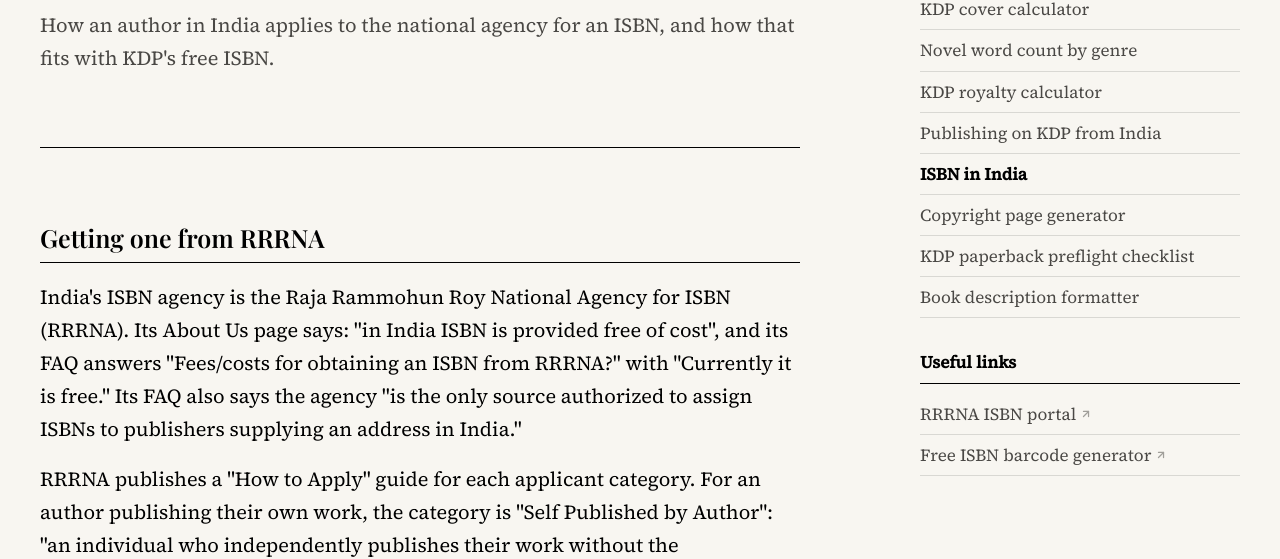
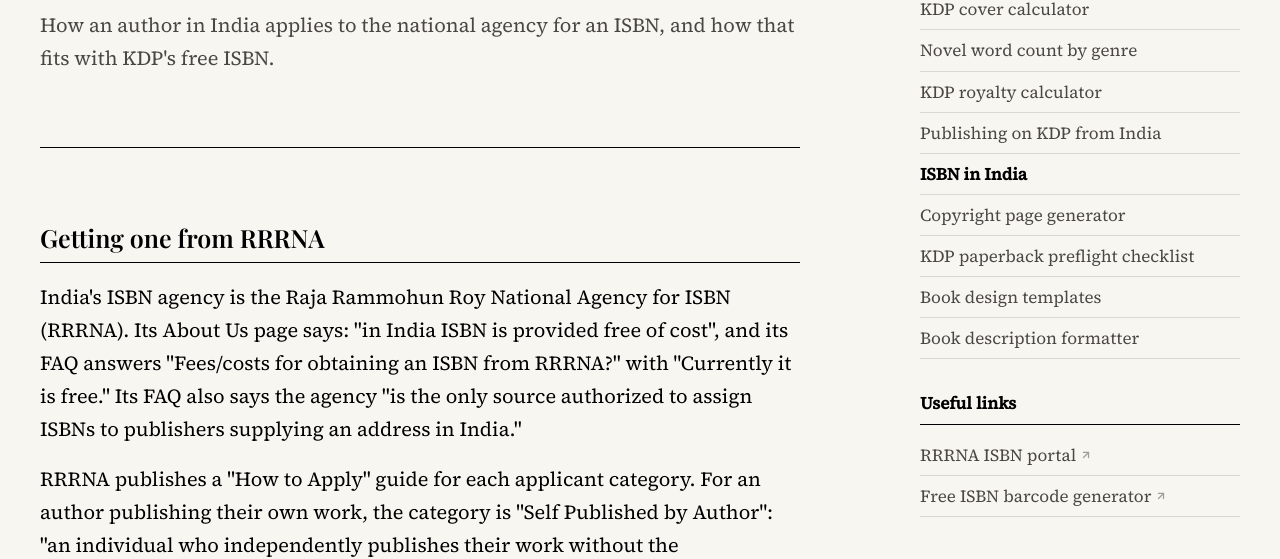
Before and after one commit to maulikmehta/authorkit-resources, a website: page public/isbn-india/index.html in a window 1280 px wide. Shown: the part 252-811 px from the top of the page. Drawn offline with nearby package versions, Linux system fonts and the light colour scheme; a web font is replaced by a local one.

Commit message:
feat(book-design-templates): sidebar and hub links

```diff
--- a/public/isbn-india/index.html
+++ b/public/isbn-india/index.html
@@ -119,6 +119,7 @@
       <li><a href="/isbn-india/" aria-current="page">ISBN in India</a></li>
       <li><a href="/copyright-page-generator/">Copyright page generator</a></li>
       <li><a href="/kdp-preflight-checklist/">KDP paperback preflight checklist</a></li>
+      <li><a href="/book-design-templates/">Book design templates</a></li>
       <li><a href="/book-description-formatter/">Book description formatter</a></li>
     </ul>
     <h2>Useful links</h2>
```
Also changed, not shown: public/book-description-formatter/index.html (+1 -0 lines), public/copyright-page-generator/index.html (+1 -0 lines), public/cover-calculator/index.html (+1 -0 lines), public/index.html (+1 -0 lines), public/kdp-from-india/index.html (+1 -0 lines), public/kdp-preflight-checklist/index.html (+1 -0 lines), public/kdp-royalty-calculator/index.html (+1 -0 lines), public/novel-word-count/index.html (+1 -0 lines).
